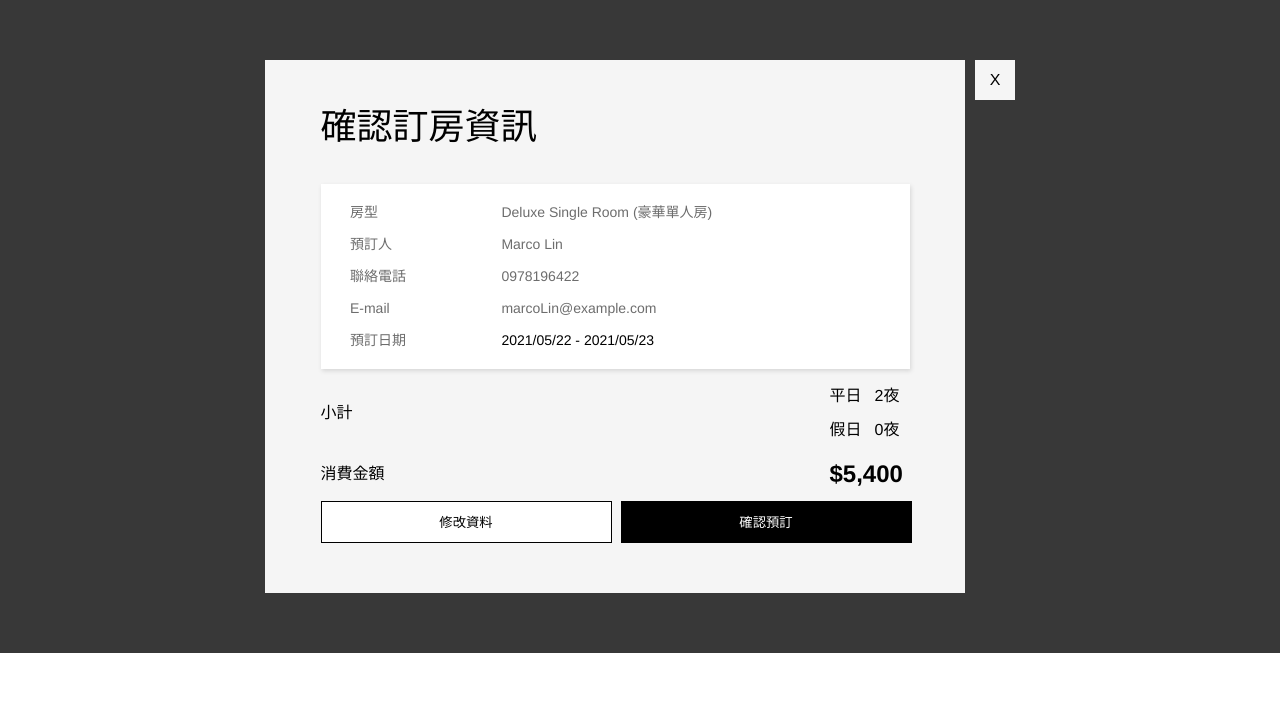
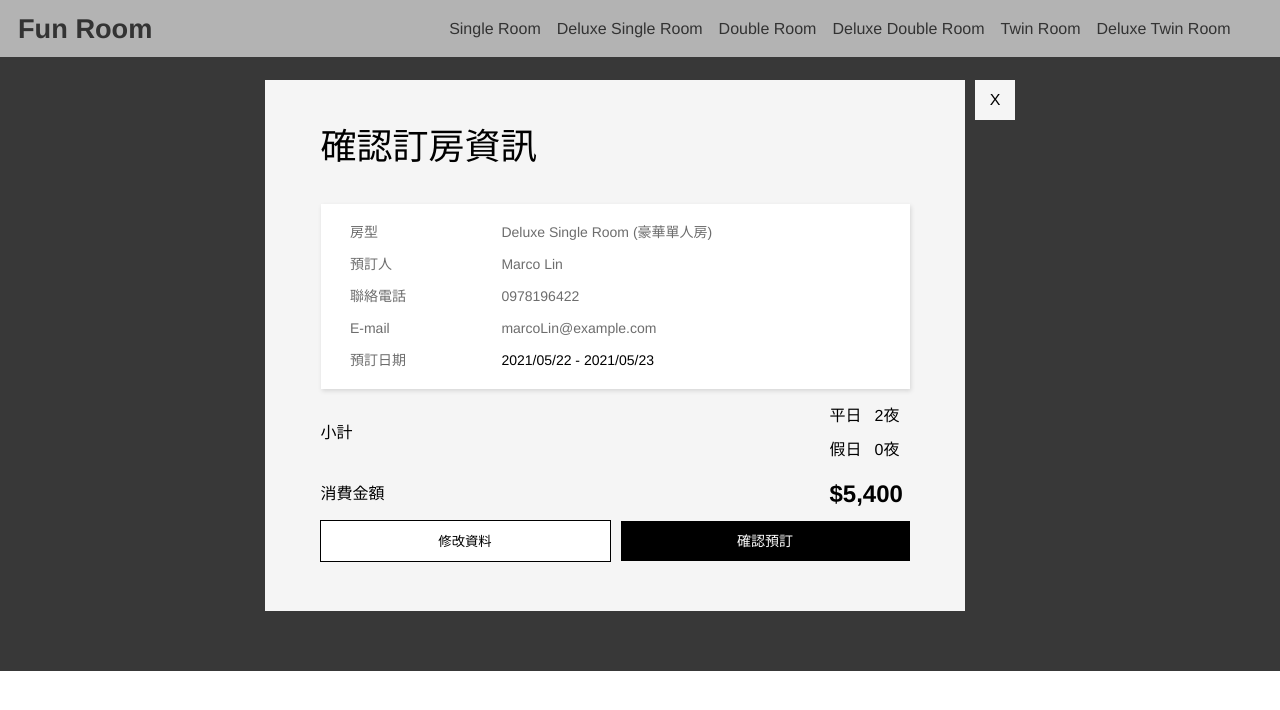
Before and after one commit to MarcoLin1/hotel-reservation-Fun_Room, a Vue app: page /confirm in a window 1280 px wide. Shown: the top 710 px of the page. Built offline with nearby package versions, Linux system fonts and the light colour scheme.

Commit message:
feat: add toggle function and router

```diff
--- a/src/components/ConfirmDetail.vue
+++ b/src/components/ConfirmDetail.vue
@@ -1,7 +1,8 @@
 <template>
   <div class="confirm__container">
     <div class="confirm__inner__container">
-      <div class="confirm__wrapper">
+      <div class="confirm__inner__wrapper" v-if="isFinished">
+        <div class="confirm__wrapper" >
           <div class="confirm__title">確認訂房資訊</div>
           <div class="confirm__items__wrapper">
             <div class="confirm__item">
@@ -48,38 +49,51 @@
             <div class="amount__button__left__wrapper" @click.stop.prevent="$router.go(-1)">
               <button class="amount__button">修改資料</button>
             </div>
-          <div class="amount__button__right__wrapper">
-            <button class="amount__button amount__button__text">確認預訂</button>
+            <div class="amount__button__right__wrapper" @click.stop.prevent="toggleComplete">
+              <label class="amount__button amount__button__text" for="amount__checkbox">確認預訂</label>
             </div>
           </div>
         </div>
       </div>
-    <div class="confirm__cancel__wrapper" @click.stop.prevent="$router.go(-1)">
+      <CompleteOrder />
+      <router-link class="confirm__cancel__wrapper" to="/" @click.stop.prevent="">
         <div class="confirm__cancel">X</div>
+      </router-link>
     </div>
   </div>
 </template>
 
 <script>
+import CompleteOrder from './../components/CompleteOrder.vue'
+import { mapState } from 'vuex'
 export default {
   components: {
-
+    CompleteOrder
+  },
+  computed: {
+    ...mapState(['isFinished'])
   },
   methods: {
+    toggleComplete () {
+      this.$store.commit('toggleToComplete')
+    },
+    toggleToUncomplete () {
+      this.$store.commit('toggleToUncompleted')
+    }
   }
 }
 </script>
 
 <style lang="scss" scoped>
 .confirm {
-  &__container {
+  &__inner__container {
     background-color: #E5E5E5;
     width: 100%;
     height: 100vh;
     position: relative;
-    padding-bottom: 40px;
+    // padding-bottom: 40px;
   }
-  &__inner__container {
+  &__inner__wrapper {
     position: relative;
     height: 100%;
   }
@@ -132,7 +146,7 @@ export default {
 .amount {
   &__container {
     position: relative;
-    bottom: -30%;
+    bottom: -25%;
     width: 100%;
     max-width: 330px;
     margin: 0 auto;
@@ -175,7 +189,7 @@ export default {
   }
   &__button__left__wrapper, &__button__right__wrapper {
     height: 40px;
-    border: 1px solid;
+    // border: 1px solid;
     width: 100%;
     text-align: center;
     cursor: pointer;
@@ -191,20 +205,21 @@ export default {
   }
   &__button__text {
     color: #ffffff;
+    font-size: 14px;
   }
 }
 
 @media screen and (min-width: 756px) {
   .confirm {
-    &__container {
+    &__inner__container {
       background: rgba(0, 0, 0, 0.78);
       backdrop-filter: blur(14px);
-      padding: 60px 0;
+      padding: 80px 0 60px 0;
       display: flex;
       justify-content: center;
       height: auto;
     }
-    &__inner__container {
+    &__inner__wrapper {
       width: 100%;
       height: 100%;
       max-width: 700px;
@@ -229,6 +244,8 @@ export default {
       text-align: center;
       margin-left: 10px;
       cursor: pointer;
+      text-decoration: none;
+      color: #000;
     }
     &__cancel {
       line-height: 40px;
@@ -239,6 +256,9 @@ export default {
       max-width: 589px;
       bottom: -18%;
     }
+    &__button__left__wrapper {
+      outline: 1px solid;
+    }
   }
 }
 </style>
--- a/src/router/index.js
+++ b/src/router/index.js
@@ -19,6 +19,11 @@ const routes = [
     path: '/confirm',
     name: 'Confirm',
     component: () => import('./../views/Confirm.vue')
+  },
+  {
+    path: '/confirm/complete',
+    name: 'Complete',
+    component: () => import('./../components/CompleteOrder.vue')
   }
 ]
 
--- a/src/store/index.js
+++ b/src/store/index.js
@@ -7,7 +7,9 @@ export default new Vuex.Store({
   state: {
     isChecked: true,
     orderViewIsChecked: false,
-    showContent: true
+    showContent: true,
+    isCompleted: false,
+    isFinished: true
   },
   mutations: {
     toggleChecked (state) {
@@ -23,7 +25,16 @@ export default new Vuex.Store({
     toggleOrderNonView (state) {
       state.orderViewIsChecked = false
       state.showContent = true
+    },
+    toggleToComplete (state) {
+      state.isFinished = false
+      state.isCompleted = true
+    },
+    toggleToUncompleted (state) {
+      state.isFinished = true
+      state.isCompleted = false
     }
+
   },
   actions: {
   },
--- a/src/views/Confirm.vue
+++ b/src/views/Confirm.vue
@@ -1,6 +1,6 @@
 <template>
   <div class="confirm__page__container">
-    <Navbar v-if="false"/>
+    <Navbar/>
     <ConfirmDetail />
   </div>
 </template>
```
Lines whose indentation alone changed are shown as unchanged.
